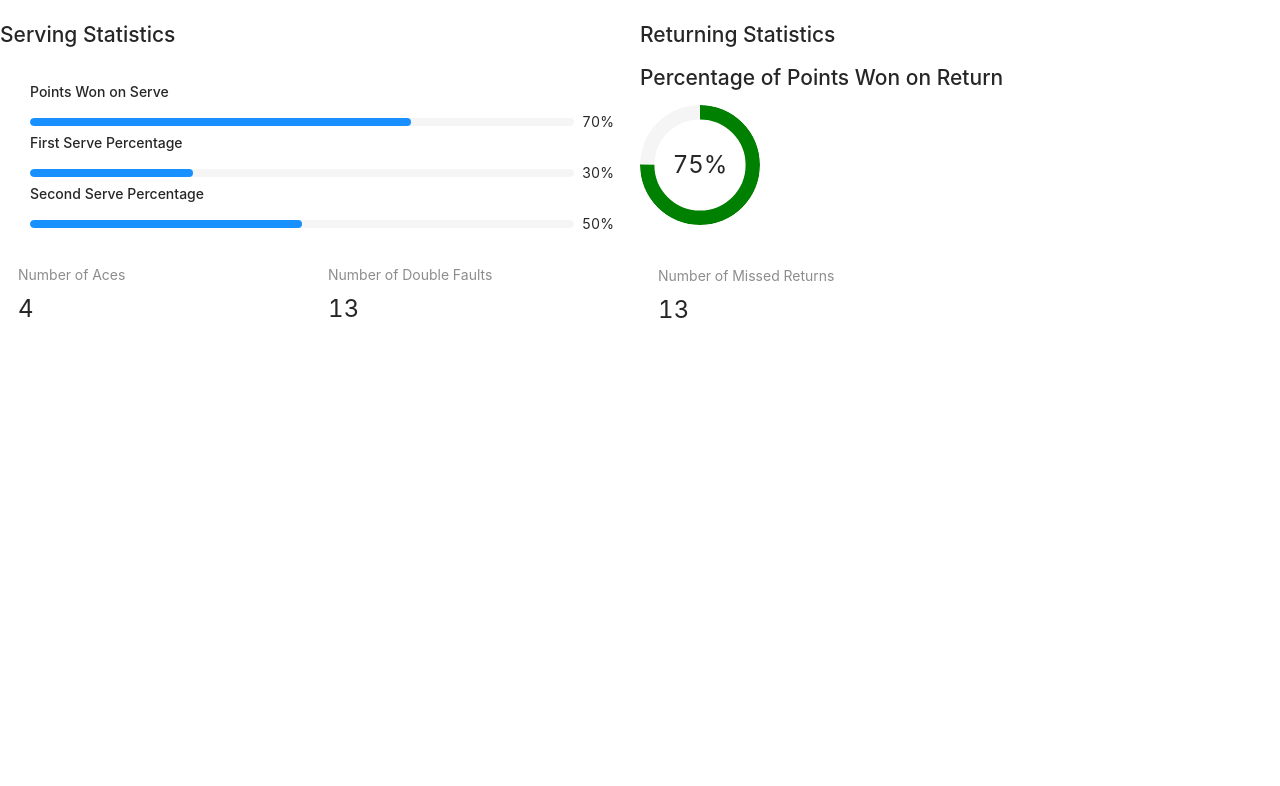
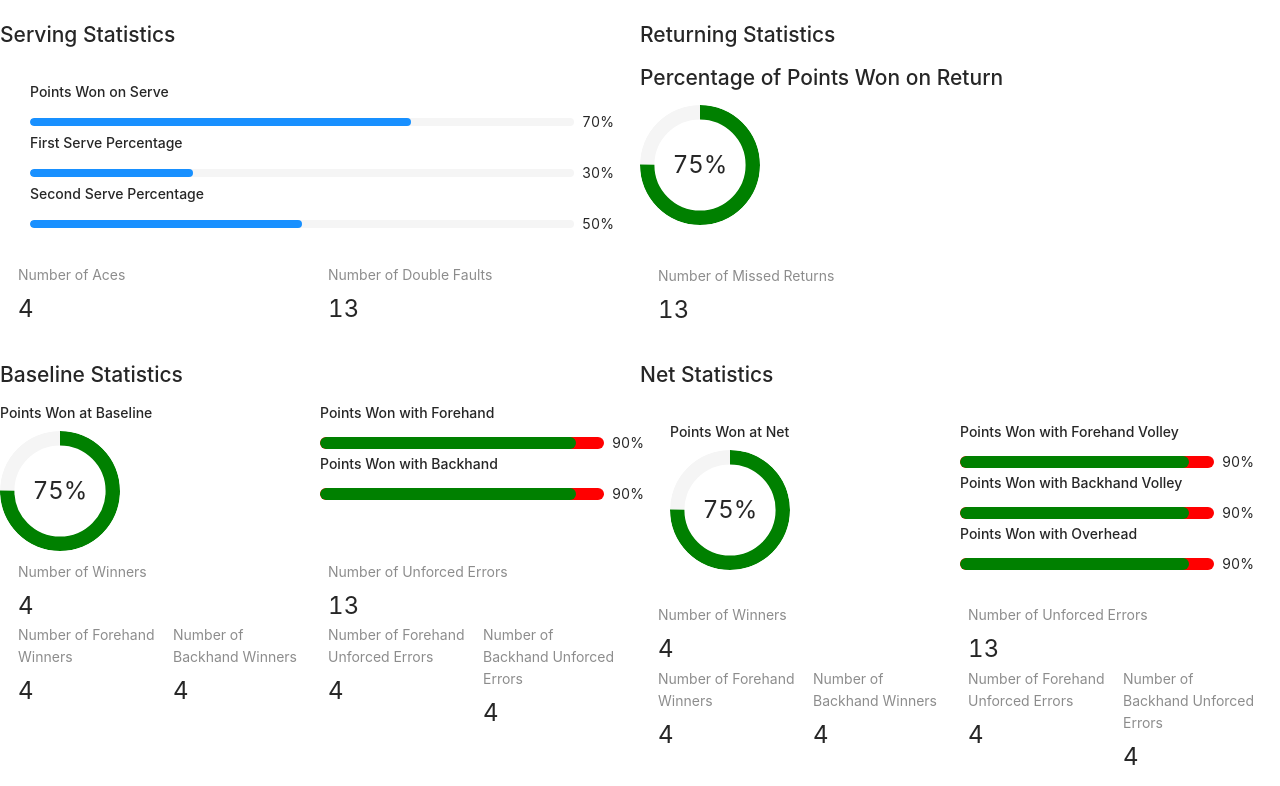
Before and after one commit to morganmarienelson/bounce, a Next.js app: page /matchStats in a window 1280 px wide. Shown: the part 268-1054 px from the top of the page. Before the commit the page ends 800 px from the top, so only its background shows below. Built offline with nearby package versions, Linux system fonts and the light colour scheme.

Commit message:
match statistics page complete

```diff
--- /dev/null
+++ b/pages/components/baselineData.tsx
@@ -0,0 +1,63 @@
+import { Col, Progress, Row, Statistic } from "antd";
+
+const BaselineData = () => {
+  return (
+    <>
+      <Row style={{ marginTop: 20 }}>
+        <Col span={24}>
+          <h2>Baseline Statistics</h2>
+          <Row>
+            <Col span={12}>
+              <h4>Points Won at Baseline</h4>
+              <Progress
+                strokeLinecap="butt"
+                type="circle"
+                percent={75}
+                strokeColor={"green"}
+                strokeWidth={12}
+              />
+            </Col>
+            <Col span={12}>
+              <h4>Points Won with Forehand</h4>
+              <Progress
+                percent={90}
+                strokeColor={"green"}
+                trailColor={"red"}
+                strokeWidth={12}
+              />
+              <h4>Points Won with Backhand</h4>
+              <Progress
+                percent={90}
+                strokeColor={"green"}
+                trailColor={"red"}
+                strokeWidth={12}
+              />
+            </Col>
+          </Row>
+          <Row gutter={16} style={{ margin: 10 }}>
+            <Col span={12}>
+              <Statistic title="Number of Winners" value={4} />
+            </Col>
+            <Col span={12}>
+              <Statistic title="Number of Unforced Errors" value={13} />
+            </Col>
+            <Col span={6}>
+              <Statistic title="Number of Forehand Winners" value={4} />
+            </Col>
+            <Col span={6}>
+              <Statistic title="Number of Backhand Winners" value={4} />
+            </Col>
+            <Col span={6}>
+              <Statistic title="Number of Forehand Unforced Errors" value={4} />
+            </Col>
+            <Col span={6}>
+              <Statistic title="Number of Backhand Unforced Errors" value={4} />
+            </Col>
+          </Row>
+        </Col>
+      </Row>
+    </>
+  );
+};
+
+export default BaselineData;
--- /dev/null
+++ b/pages/components/netData.tsx
@@ -0,0 +1,72 @@
+import { Col, Progress, Row, Statistic } from "antd";
+
+const NetData = () => {
+  return (
+    <>
+      <Row style={{ marginTop: 20 }}>
+        <Col span={24}>
+          <h2>Net Statistics</h2>
+          <div style={{ margin: 30 }}>
+            <Row>
+              <Col span={12}>
+                <h4>Points Won at Net</h4>
+                <Progress
+                  strokeLinecap="butt"
+                  type="circle"
+                  percent={75}
+                  strokeColor={"green"}
+                  strokeWidth={12}
+                />
+              </Col>
+              <Col span={12}>
+                <h4>Points Won with Forehand Volley</h4>
+                <Progress
+                  percent={90}
+                  strokeColor={"green"}
+                  trailColor={"red"}
+                  strokeWidth={12}
+                />
+                <h4>Points Won with Backhand Volley</h4>
+                <Progress
+                  percent={90}
+                  strokeColor={"green"}
+                  trailColor={"red"}
+                  strokeWidth={12}
+                />
+                <h4>Points Won with Overhead</h4>
+                <Progress
+                  percent={90}
+                  strokeColor={"green"}
+                  trailColor={"red"}
+                  strokeWidth={12}
+                />
+              </Col>
+            </Row>
+          </div>
+          <Row gutter={16} style={{ margin: 10 }}>
+            <Col span={12}>
+              <Statistic title="Number of Winners" value={4} />
+            </Col>
+            <Col span={12}>
+              <Statistic title="Number of Unforced Errors" value={13} />
+            </Col>
+            <Col span={6}>
+              <Statistic title="Number of Forehand Winners" value={4} />
+            </Col>
+            <Col span={6}>
+              <Statistic title="Number of Backhand Winners" value={4} />
+            </Col>
+            <Col span={6}>
+              <Statistic title="Number of Forehand Unforced Errors" value={4} />
+            </Col>
+            <Col span={6}>
+              <Statistic title="Number of Backhand Unforced Errors" value={4} />
+            </Col>
+          </Row>
+        </Col>
+      </Row>
+    </>
+  );
+};
+
+export default NetData;
--- a/pages/matchStats.tsx
+++ b/pages/matchStats.tsx
@@ -1,14 +1,25 @@
 import { Heading } from "grommet/components";
 import "antd/dist/antd.css";
 import MatchOverviewData from "./components/matchOverviewData";
-import ServingDataDisplay from "./components/servingDataDisplay";
+import ServeReturnData from "./components/serveReturnData";
+import BaselineData from "./components/baselineData";
+import NetData from "./components/netData";
+import { Col, Row } from "antd";
 
 const MatchStats = () => {
   return (
     <>
       <Heading size="small">Match Overview</Heading>
       <MatchOverviewData />
-      <ServingDataDisplay />
+      <ServeReturnData />
+      <Row>
+        <Col span={12}>
+          <BaselineData />
+        </Col>
+        <Col span={12}>
+          <NetData />
+        </Col>
+      </Row>
     </>
   );
 };
```
Also changed, not shown: pages/components/serveReturnData.tsx (renamed from pages/components/servingDataDisplay.tsx).
